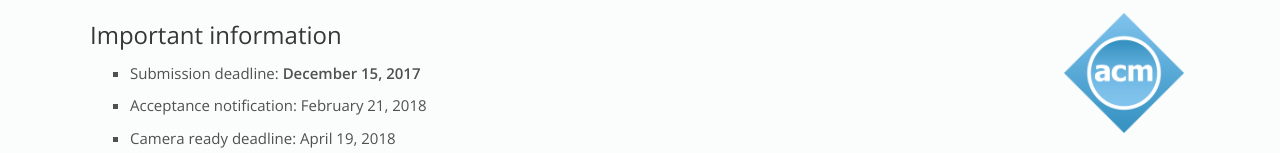
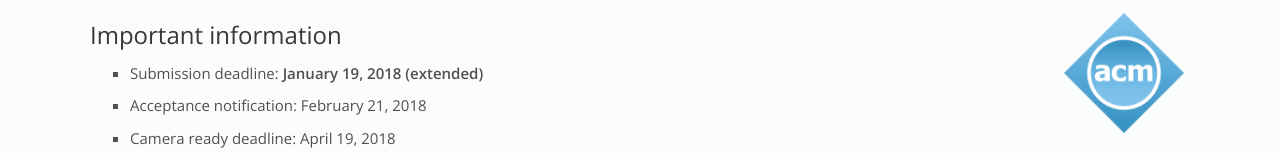
Before and after one commit to tnomedialab/MMSys18IME, a plain HTML site: page index.html in a window 1280 px wide. Shown: the part 557-710 px from the top of the page. Drawn offline with nearby package versions, Linux system fonts and the light colour scheme.

Commit message:
Update index.html
fixed extended deadline

```diff
--- a/index.html
+++ b/index.html
@@ -68,7 +68,7 @@
 <h3 id="important-information">Important information</h3>
 
 <ul>
-<li>Submission deadline: <strong>December 15, 2017</strong></li>
+<li>Submission deadline: <strong>January 19, 2018 (extended)</strong></li>
 <li>Acceptance notification: February 21, 2018</li>
 <li>Camera ready deadline: April 19, 2018</li>
 <li>Online submission: <a href="https://submissions.mmsys2018.org/immersivemedia">https://submissions.mmsys2018.org/immersivemedia</a></li>
```
